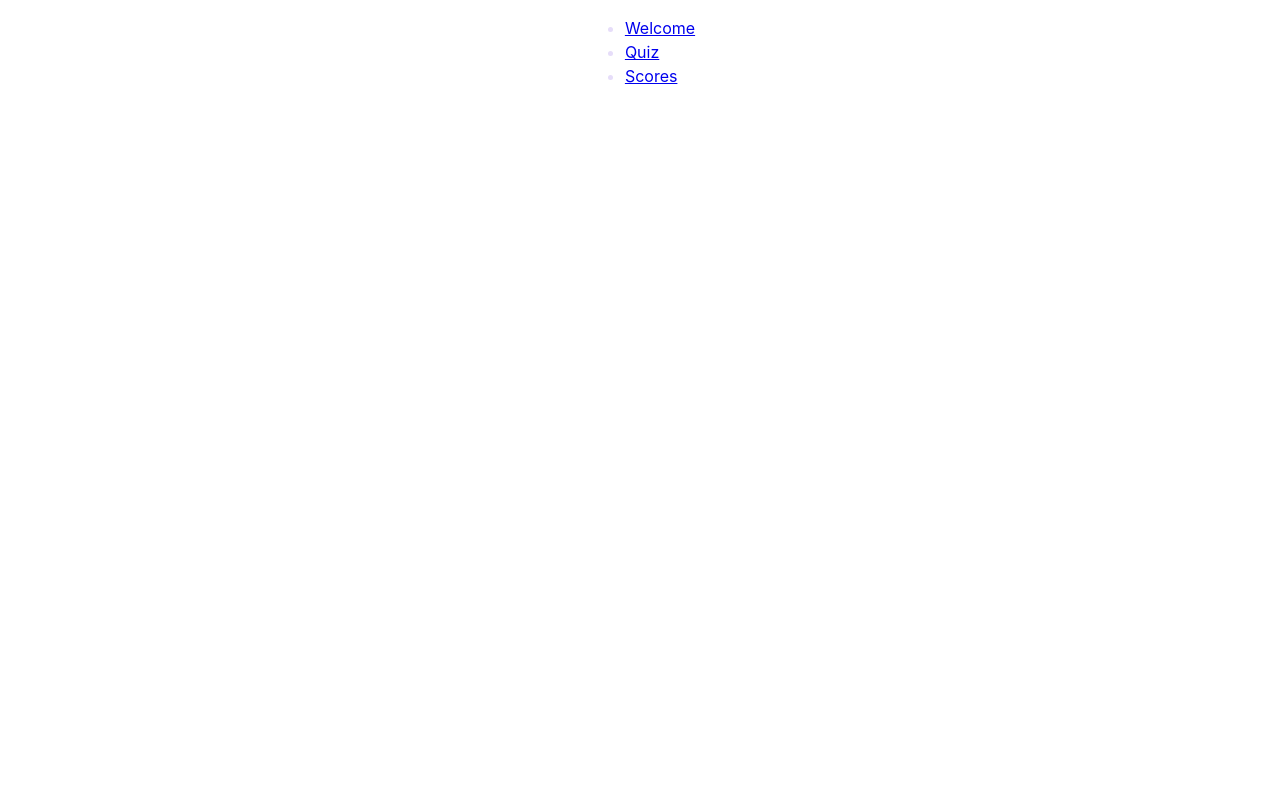
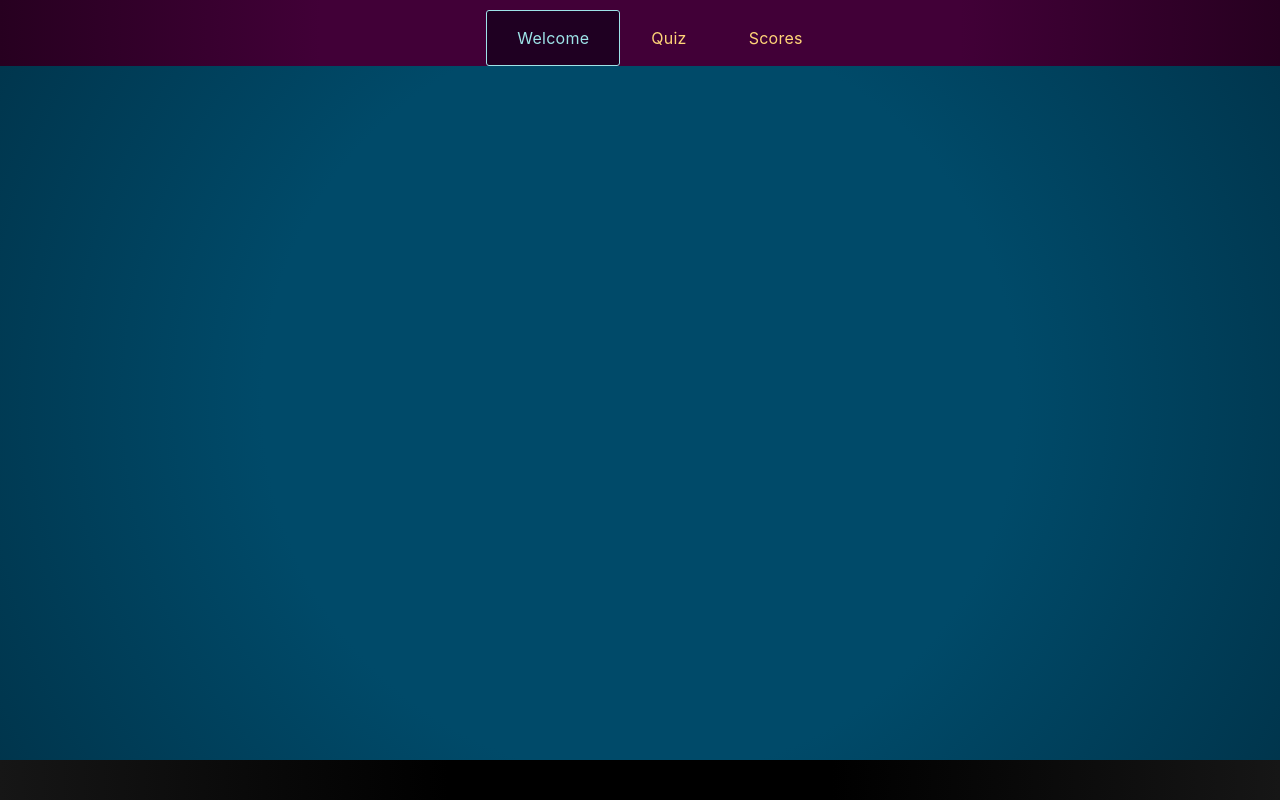
Before and after one commit to ts-andrey/23-react-projects, a React (Vite) app in the folder songbird/: page / in a window 1280 px wide. Built offline with nearby package versions, Linux system fonts and the light colour scheme.

Commit message:
feat: add not found route and active links state

```diff
--- /dev/null
+++ b/songbird/src/components/footer/Footer.jsx
@@ -0,0 +1,10 @@
+import classes from './Footer.module.css';
+
+function Footer() {
+  return (
+    <footer className={classes.footer}>
+
+    </footer>
+  )
+}
+export default Footer;
--- /dev/null
+++ b/songbird/src/components/footer/Footer.module.css
@@ -0,0 +1,7 @@
+.footer {
+  width: 100vw;
+
+  padding: 20px 40px;
+
+  background-image: radial-gradient(circle, #000000 30%, #161616 100%);
+}
--- a/songbird/src/components/header/Header.jsx
+++ b/songbird/src/components/header/Header.jsx
@@ -1,25 +1,38 @@
 import { NavLink } from 'react-router-dom';
+
+import classes from './Header.module.css';
 
 function Header() {
   return (
-    <header>
-      <ul>
+    <header className={classes.header}>
+      <nav className={classes.nav}>
+        <ul className={classes['nav__list']}>
           <li>
-          <NavLink to={'/'}>
+            <NavLink
+              to={''}
+              className={({ isActive }) => isActive ? classes.active : undefined}
+            >
               Welcome
             </NavLink>
           </li>
           <li>
-          <NavLink to={'/quiz'}>
+            <NavLink
+              to={'quiz'}
+              className={({ isActive }) => isActive ? classes.active : undefined}
+            >
               Quiz
             </NavLink>
           </li>
           <li>
-          <NavLink to={'/scores'}>
+            <NavLink
+              to={'scores'}
+              className={({ isActive }) => isActive ? classes.active : undefined}
+            >
               Scores
             </NavLink>
           </li>
         </ul>
+      </nav>
     </header>
   )
 }
--- a/songbird/src/components/header/Header.module.css
+++ b/songbird/src/components/header/Header.module.css
@@ -0,0 +1,45 @@
+a {
+  text-decoration: none;
+  color: inherit;
+}
+
+.header {
+  width: 100vw;
+  background-image: radial-gradient(circle, #410037 50%, #270020 100%);
+}
+
+.nav {
+  padding: 10px 40px 0 40px;
+}
+
+.nav__list {
+  margin: 0;
+
+  list-style: none;
+
+  display: flex;
+  justify-content: center;
+}
+
+.nav__list a {
+  display: inline-block;
+  padding: 15px 30px;
+
+  color: #ffd478;
+
+  border-radius: 3px;
+  border: 1px solid transparent;
+
+  transition: all .25s;
+
+  letter-spacing: 0.25px;
+}
+
+.nav__list a:hover,
+.nav__list a.active {
+  cursor: pointer;
+  background-color: #1f0022;
+  color: #9ee4e9;
+
+  border: 1px solid #9ee4e9;
+}
--- a/songbird/src/index.css
+++ b/songbird/src/index.css
@@ -8,7 +8,7 @@
   font-size: 16px;
   line-height: 24px;
   font-weight: 400;
-  /* background-image: radial-gradient(ellipse at top left, #7f50e4, #4c05d0); */
+  background-image: radial-gradient(circle, #004a69 50%, #00344b 100%);
   font-synthesis: none;
   text-rendering: optimizeLegibility;
   -webkit-font-smoothing: antialiased;
@@ -16,9 +16,20 @@
   -webkit-text-size-adjust: 100%;
 }
 
+#root{
+  height: 100vh;
+
+  display: flex;
+  flex-direction: column;
+  justify-content: space-between;
+}
+
 body {
   margin: 0;
+
   display: flex;
-  justify-content: center;
-  color: #e6ddf9;
+  flex-direction: column;
+  justify-content: space-between;
+
+  color: #deffd1;
 }
--- /dev/null
+++ b/songbird/src/pages/NotFound.jsx
@@ -0,0 +1,11 @@
+import classes from './NotFound.module.css'
+
+function NotFound() {
+  return (
+    <div className={classes.center}>
+      <h1>Page was not found</h1>
+      <p className={classes.text}>Try use navigation to navigate to existing route.</p>
+    </div>
+  )
+}
+export default NotFound;
--- /dev/null
+++ b/songbird/src/pages/NotFound.module.css
@@ -0,0 +1,10 @@
+.center {
+  display: flex;
+  flex-direction: column;
+  justify-content: center;
+  align-items: center;
+}
+
+.text{
+  font-size: 18px;
+}
--- a/songbird/src/pages/Quiz.jsx
+++ b/songbird/src/pages/Quiz.jsx
@@ -1,6 +1,8 @@
 function Quiz() {
   return (
-    <div></div>
+    <>
+
+    </>
   )
 }
 export default Quiz;
--- a/songbird/src/pages/Root.jsx
+++ b/songbird/src/pages/Root.jsx
@@ -1,4 +1,5 @@
 import { Outlet } from 'react-router-dom';
+import Footer from '../components/footer/Footer';
 
 import Header from '../components/header/Header';
 
@@ -6,7 +7,10 @@ function Root() {
   return (
     <>
       <Header />
-      <Outlet />
+      <main>
+        <Outlet />
+      </main>
+      <Footer />
     </>
   )
 }
--- a/songbird/src/pages/Scores.jsx
+++ b/songbird/src/pages/Scores.jsx
@@ -1,6 +1,8 @@
 function Scores() {
   return (
-    <div></div>
+    <>
+
+    </>
   )
 }
 export default Scores;
--- a/songbird/src/pages/Welcome.jsx
+++ b/songbird/src/pages/Welcome.jsx
@@ -1,6 +1,8 @@
 function Welcome() {
   return (
-    <div></div>
+    <>
+
+    </>
   )
 }
 export default Welcome;
```
Also changed, not shown: songbird/src/main.jsx (+9 -6 lines). Lines whose indentation alone changed are shown as unchanged.
